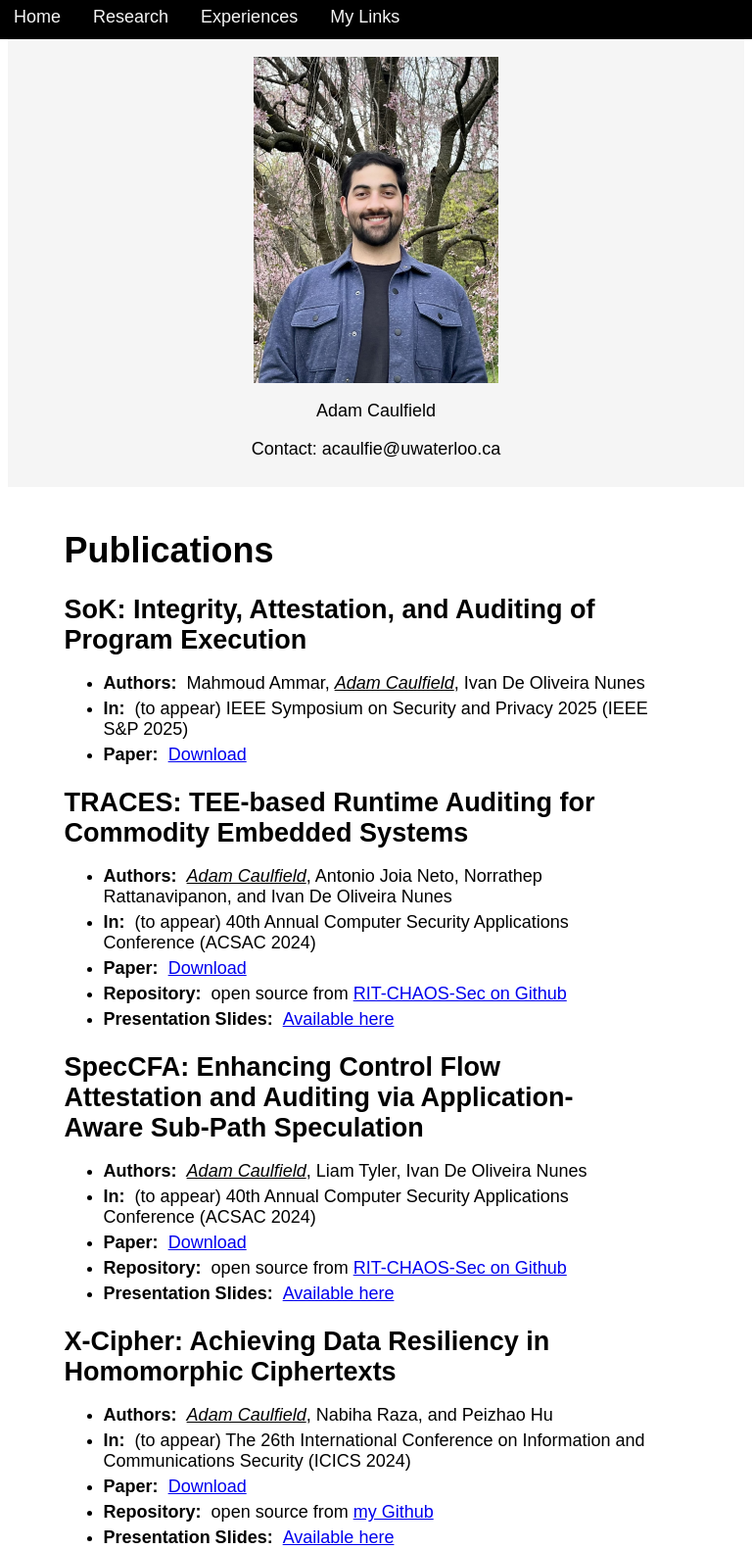
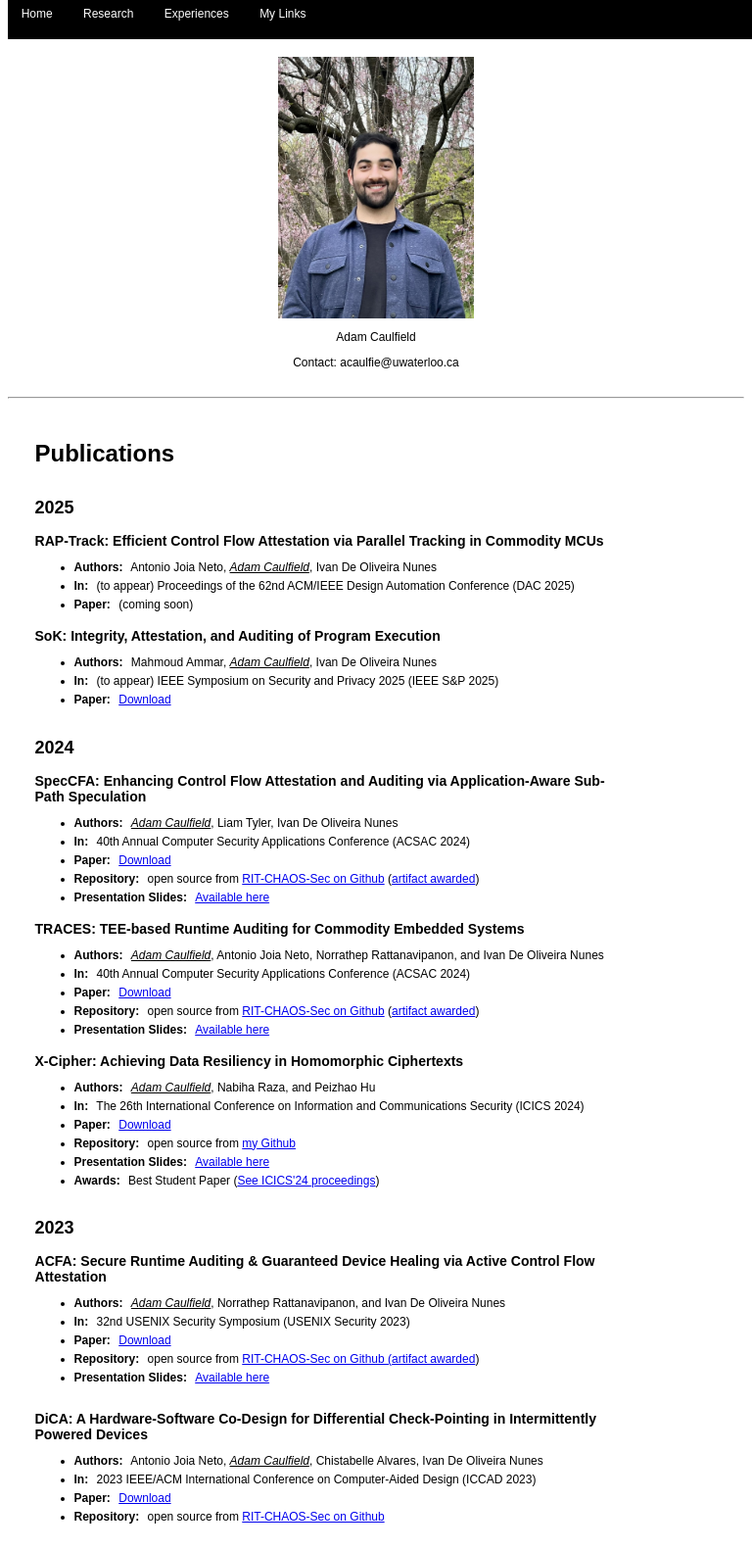
Before and after one commit to adamicaulfield/adamicaulfield.github.io, a plain HTML site: page research.html in a window 768 px wide. Shown: the top 1582 px of the page at 98% size. Drawn offline with Linux system fonts and the light colour scheme.

Commit message:
big change

```diff
--- a/deadlines.html
+++ b/deadlines.html
@@ -27,22 +27,15 @@
 	</div>
 </div>
 
-<!-- <div class="header">
-	<img class="headshot" src="./headshot.jpg" data-pagespeed-url-hash="826722182" onload="pagespeed.CriticalImages.checkImageForCriticality(this);">
-	<p>Adam Caulfield</p>
-	<p>Email: ac7717@rit.edu</p>
-</div>
- -->
-<div style="width:90%; margin:5%">
+<div class="left-bumper"></div>
+<div class="right-bumper"></div>
+<script src="./bumper.js"></script>
+
+<div class="main-content">
 	<hr>
     <h1>Conference Deadlines</h1>
     <hr>
     <div style="font-size:18pt;">
-	    <p><span style="font-weight:bold">PoPETs 2025 (Cycle 4/4):</p>
-	    <ul style="margin-top:0pt">
-	    	<li><span style="font-weight:bold">Submission:</span> </span> <span class="date">Feb 28, 2025 23:59:59</span></li>
-	    	<li><a href="https://petsymposium.org/">CFP Link</a></li>
-	    </ul>
 
     	<p><span style="font-weight:bold">WiSec 2025 (Cycle 2/2):</span></p>
         <ul style="margin-top:0pt">
@@ -63,12 +56,6 @@
         	<li><a href="https://www.sigsac.org/ccs/CCS2025/call-for-papers/">CFP Link</a></li>
         </ul>
 
-        <p><span style="font-weight:bold">ESORICS 2025 (Cycle 2/2):</span></p>
-        <ul style="margin-top:0pt">
-        	<li><span style="font-weight:bold">Submission:</span> </span> <span class="date">April 14, 2025 23:59:59</span></li>
-        	<li><a href="https://esorics2025.sciencesconf.org/resource/page/id/1">CFP Link</a></li>
-        </ul>
-
 	    <p><span style="font-weight:bold">CHES 2025 (Cycle 4/4):</span></p>
 	    <ul style="margin-top:0pt">
 	    	<li><span style="font-weight:bold">Submission:</span> <span class="date">April 15, 2025 23:59:59</span></li>
@@ -86,6 +73,12 @@
 			<li><span style="font-weight:bold">Abstract:</span> <span class="date">April 14, 2025 23:59:59</span></li>
 			<li><span style="font-weight:bold">Submission:</span> <span class="date">April 21, 2025 23:59:59</span></li>
 			<li><a href="https://2025.iccad.com/">CFP Link</a></li>
+		</ul>
+
+		<p><span style="font-weight:bold">ESORICS 2025 (Cycle 2/2):</span></p>
+		<ul style="margin-top:0pt">
+			<li><span style="font-weight:bold">Submission:</span> </span> <span class="date">April 22, 2025 23:59:59</span></li>
+			<li><a href="https://esorics2025.sciencesconf.org/resource/page/id/1">CFP Link</a></li>
 		</ul>
 
 		<p><span style="font-weight:bold">RTSS 2025:</span></p>
@@ -235,6 +228,11 @@
         	<li><span style="font-weight:bold">Submission:</span> <span class="date">Feb 4, 2025 23:59:59</span></li>
         	<li><a href="https://csf2025.ieee-security.org/cfp.html">CFP Link</a></li>
         </ul>
+        <p><span style="font-weight:bold">PoPETs 2025 (Cycle 4/4):</p>
+        <ul style="margin-top:0pt">
+        	<li><span style="font-weight:bold">Submission:</span> </span> <span class="date">Feb 28, 2025 23:59:59</span></li>
+        	<li><a href="https://petsymposium.org/">CFP Link</a></li>
+        </ul>
 	</div>
 </div>
 
@@ -284,6 +282,5 @@
     setInterval(updateCountdown, 1000);
 </script>
 
-
 </body>
 </html>
--- a/default.css
+++ b/default.css
@@ -1,31 +1,48 @@
 body{
-  font-family:'Arial', sans-serif;
-  font-size:  18px;
+  font-family:sans-serif;
+  font-size:  16px;
 }
 
 .main-content {
-  margin-left: 5%;
-  margin-right: 5%;
+  margin-left: 20%;
+  margin-right: 20%;
   padding: 20px;
-  width: 89%; /* Adjust the width to leave space for the side banner */
+  width: 60%;
   display: flex;
   flex-wrap: wrap;
-  align-items: flex-start; /* Align items to the top */
-  /*outline: 2px solid blue;*/ /*debug*/
+  align-items: flex-start;
 }
 
 .main-content > * {
-  flex: 1 1 85%; /* Allow items to grow and take up available space */
-  max-width: 85%; /* Prevent items from exceeding their container width */
+  flex: 1 1 90%;
+  max-width: 95%;
+}
+
+.left-bumper {
+  position: absolute;
+  top: 0;
+  left: 0;
+  width: 20%;
+  height: 100vh;
+  background-color: #f5f5f5;
+}
+
+.right-bumper {
+  position: absolute;
+  top: 0;
+  right: 0;
+  width: 20%;
+  height: 100vh;
+  background-color: #f5f5f5;
 }
 
 .top-banner {
   position: absolute;
   top: 0;
-  left: 0;
-  width: 100%;
+  left: 20%;
+  width: 60%;
   height: 40px;
-  font-size:  14px;
+  font-size:  16px;
   background-color: #000000;
   color: #f5f5f5;
 }
@@ -44,13 +61,7 @@ body{
   display: block;
   padding: 7px 14px;
   text-decoration: none;
-  color: #f5f5f5;
-}
-
-@media (min-width: 600px) {
-  .top-banner {
-    font-size: 18px;
-  }
+  color: white;
 }
 
 .header {
@@ -58,7 +69,6 @@ body{
   padding-bottom: 10px;
   width:100%;
   text-align:center;
-  background-color: #f5f5f5;
 }
 
 .headshot {
@@ -74,3 +84,94 @@ body{
   margin-right:5px;
   font-weight:bold;
 }
+
+.interests{
+  border-spacing: 0 15px;
+  font-size: 16px;
+}
+
+/*************************  MOBILE PHONE ********************************/
+
+@media (max-width: 900px) {
+  body{
+    font-family:sans-serif;
+    font-size:  12px;
+  }
+
+  .main-content {
+    margin-left: 1%;
+    margin-right: 1%;
+    padding: 20px;
+    width: 90%;
+    display: flex;
+    flex-wrap: wrap;
+    align-items: flex-start;
+  }
+
+  .main-content > * {
+    flex: 1 1 80%;
+    max-width: 90%;
+  }
+
+  .left-bumper {
+    display: none;
+  }
+
+  .right-bumper {
+    display: none;
+  }
+
+  .top-banner {
+    position: absolute;
+    top: 0;
+    left: 1%;
+    width: 100%;
+    height: 40px;
+    font-size:  12px;
+    background-color: #000000;
+    color: #f5f5f5;
+  }
+
+  .top-banner nav ul {
+    margin: 0;
+    padding: 0;
+    list-style: none;
+  }
+
+  .top-banner nav ul li {
+    display: inline-block;
+  }
+
+  .top-banner nav ul li a {
+    display: block;
+    padding: 7px 14px;
+    text-decoration: none;
+    color: white;
+  }
+
+  .header {
+  /*  padding-top: 50px;*/
+  /*  padding-bottom: 10px;*/
+  /*  width:100%;*/
+    text-align:center;
+  }
+
+  .headshot {
+    max-width: 200px;
+    max-height: 100%;
+  }
+
+  .publications {
+    padding-bottom:5px;
+  }
+
+  .resource {
+    margin-right:5px;
+    font-weight:bold;
+  }
+
+  .interests{
+    border-spacing: 0 15px;
+    font-size: 12px;
+  }
+}
--- a/research.html
+++ b/research.html
@@ -13,6 +13,12 @@
 
 <body>
 
+<div class="left-bumper"></div>
+<div class="right-bumper"></div>
+<script src="./bumper.js"></script>
+
+
+<div class="centered-box">
 	<div class="banner">
 	  <div class="top-banner">
 	    <nav>
@@ -31,44 +37,53 @@
 		<p>Adam Caulfield</p>
 		<p>Contact: acaulfie@uwaterloo.ca</p>
 	</div>
+		<hr>
+	<div class="main-content">
 
-<div class="main-content">
 		<h1>Publications</h1>
+		<h2>2025</h2>
+		<h3 style="margin-bottom:0px; margin-top:0px">RAP-Track: Efficient Control Flow Attestation via Parallel Tracking in Commodity MCUs</h3>
+		<ul>
+			<li class="publications"> <span class="resource">Authors:</span>  Antonio Joia Neto, <span style="font-style:italic;"><u>Adam Caulfield</span></u>, Ivan De Oliveira Nunes</li>
+			<li class="publications"> <span class="resource">In:</span>  (to appear) Proceedings of the 62nd ACM/IEEE Design Automation Conference (DAC 2025)
+			</li>
+			<li class="publications"><span class="resource">Paper:</span> (coming soon) </li>
+		</ul>
 
-	<h2 style="margin-bottom:0px; margin-top:0px">SoK: Integrity, Attestation, and Auditing of Program Execution</h2>
+		<h3 style="margin-bottom:0px; margin-top:0px">SoK: Integrity, Attestation, and Auditing of Program Execution</h3>
 		<ul>
 			<li class="publications"> <span class="resource">Authors:</span>  Mahmoud Ammar, <span style="font-style:italic;"><u>Adam Caulfield</span></u>, Ivan De Oliveira Nunes</li>
 			<li class="publications"> <span class="resource">In:</span>  (to appear) IEEE Symposium on Security and Privacy 2025 (IEEE S&P 2025)
 			</li>
 			<li class="publications"><span class="resource">Paper:</span> <a href="./papers/sok_runtime_integrity.pdf">Download</a>  </li>
 		</ul>
+		<h2>2024</h2>
+		<h3 style="margin-bottom:0px; margin-top:0px">SpecCFA: Enhancing Control Flow Attestation and Auditing via Application-Aware Sub-Path Speculation</h3>
+		<ul>
+			<li class="publications"> <span class="resource">Authors:</span> <span style="font-style:italic;"><u>Adam Caulfield</span></u>, Liam Tyler, Ivan De Oliveira Nunes</li>
+			<li class="publications"> <span class="resource">In:</span> 40th Annual Computer Security Applications Conference (ACSAC 2024)
+			</li>
+			<li class="publications"><span class="resource">Paper:</span> </span> <a href="./papers/speccfa.pdf">Download</a> </li>
+			<li class="publications"><span class="resource">Repository:</span> open source from <a href="https://github.com/RIT-CHAOS-SEC/SpecCFA">RIT-CHAOS-Sec on Github</a> (<a href="https://www.acsac.org/2024/program/artifacts/">artifact awarded</a>)</li>
+			<li class="publications"><span class="resource">Presentation Slides: </span>
+				<a href="./misc/speccfa_slides_acsac_2024.pdf">Available here</a>
+		</ul>
 
-	<h2 style="margin-bottom:0px; margin-top:0px">TRACES: TEE-based Runtime Auditing for Commodity Embedded Systems</h2>
+		<h3 style="margin-bottom:0px; margin-top:0px">TRACES: TEE-based Runtime Auditing for Commodity Embedded Systems</h3>
 		<ul>
 			<li class="publications"> <span class="resource">Authors:</span> <span style="font-style:italic;"><u>Adam Caulfield</span></u>,  Antonio Joia Neto, Norrathep Rattanavipanon, and Ivan De Oliveira Nunes</li>
-		<li class="publications"> <span class="resource">In:</span>  (to appear) 40th Annual Computer Security Applications Conference (ACSAC 2024)
+			<li class="publications"> <span class="resource">In:</span> 40th Annual Computer Security Applications Conference (ACSAC 2024)
 			</li>
 			<li class="publications"><span class="resource">Paper:</span> </span> <a href="./papers/traces.pdf">Download</a> </li>
-		<li class="publications"><span class="resource">Repository:</span> open source from <a href="https://github.com/RIT-CHAOS-SEC/TRACES">RIT-CHAOS-Sec on Github</a></li>
+			<li class="publications"><span class="resource">Repository:</span> open source from <a href="https://github.com/RIT-CHAOS-SEC/TRACES">RIT-CHAOS-Sec on Github</a> (<a href="https://www.acsac.org/2024/program/artifacts/">artifact awarded</a>)</li>
 			<li class="publications"><span class="resource">Presentation Slides: </span>
 				<a href="./misc/traces_slides_acsac_2024.pdf">Available here</a>
 		</ul>
 
-	<h2 style="margin-bottom:0px; margin-top:0px">SpecCFA: Enhancing Control Flow Attestation and Auditing via Application-Aware Sub-Path Speculation</h2>
-	<ul>
-		<li class="publications"> <span class="resource">Authors:</span> <span style="font-style:italic;"><u>Adam Caulfield</span></u>, Liam Tyler, Ivan De Oliveira Nunes</li>
-		<li class="publications"> <span class="resource">In:</span>  (to appear) 40th Annual Computer Security Applications Conference (ACSAC 2024)
-		</li>
-		<li class="publications"><span class="resource">Paper:</span> </span> <a href="./papers/speccfa.pdf">Download</a> </li>
-		<li class="publications"><span class="resource">Repository:</span> open source from <a href="https://github.com/RIT-CHAOS-SEC/SpecCFA">RIT-CHAOS-Sec on Github</a></li>
-		<li class="publications"><span class="resource">Presentation Slides: </span>
-			<a href="./misc/speccfa_slides_acsac_2024.pdf">Available here</a>
-	</ul>
-
-	<h2 style="margin-bottom:0px; margin-top:0px">X-Cipher: Achieving Data Resiliency in Homomorphic Ciphertexts</h2>
+		<h3 style="margin-bottom:0px; margin-top:0px">X-Cipher: Achieving Data Resiliency in Homomorphic Ciphertexts</h3>
 		<ul>
 			<li class="publications"> <span class="resource">Authors:</span> <span style="font-style:italic;"><u>Adam Caulfield</span></u>, Nabiha Raza, and Peizhao Hu</li>
-		<li class="publications"> <span class="resource">In:</span>  (to appear) The 26th International Conference on Information and Communications Security (ICICS 2024)
+			<li class="publications"> <span class="resource">In:</span> The 26th International Conference on Information and Communications Security (ICICS 2024)
 			</li>
 			<li class="publications"><span class="resource">Paper:</span>
 			<a href="./papers/xcipher_icics.pdf">Download</a>
@@ -79,12 +94,15 @@
 				<li class="publications"><span class="resource">Presentation Slides: </span>
 				<a href="./misc/xcipher_slides_icics_2024.pdf">Available here</a>
 			</li>
+			 <li class="publications"><span class="resource">Awards:</span> <span>Best Student Paper (<a href="https://link.springer.com/content/pdf/10.1007/978-981-97-8801-9.pdf">See  ICICS'24 proceedings</a>)</span>
+			</li>
 		</ul>
 
-	<h2 style="margin-bottom:0px; margin-top:0px">ACFA: Secure Runtime Auditing & Guaranteed Device Healing via Active Control Flow Attestation</h2>
+		<h2>2023</h2>
+		<h3 style="margin-bottom:0px; margin-top:0px">ACFA: Secure Runtime Auditing & Guaranteed Device Healing via Active Control Flow Attestation</h3>
 		<ul>
 			<li class="publications"> <span class="resource">Authors:</span> <span style="font-style:italic;"><u>Adam Caulfield</span></u>, Norrathep Rattanavipanon, and Ivan De Oliveira Nunes</li>
-		<li class="publications"> <span class="resource">In:</span> 32nd USENIX Security Symposium (USENIX Security 23)
+			<li class="publications"> <span class="resource">In:</span> 32nd USENIX Security Symposium (USENIX Security 2023)
 			</li>
 			<li class="publications"><span class="resource">Paper:</span>
 			<!-- <a href="https://www.usenix.org/conference/usenixsecurity23/presentation/caulfield">USENIX</a>,   -->
@@ -92,10 +110,7 @@
 			<!-- <a href="https://arxiv.org/abs/2303.16282">Pre-Print</a> -->
 			</li>
 			<li class="publications">
-			<span class="resource">Artifact Evaluation:</span> Available, Functional, Reproduced. (<a href="./misc/ACFA_Artifact_Appendix_Author_version.pdf">Artifact Appendix</a>)
-		</li>
-		<li class="publications">
-			<span class="resource">Repository:</span> open source from <a href="https://github.com/RIT-CHAOS-SEC/ACFA">RIT-CHAOS-Sec on Github</a>
+				<span class="resource">Repository:</span> open source from <a href="https://github.com/RIT-CHAOS-SEC/ACFA">RIT-CHAOS-Sec on Github  (<a href="./misc/ACFA_Artifact_Appendix_Author_version.pdf">artifact awarded</a>)</a>
 			</li>
 			<li class="publications"><span class="resource">Presentation Slides: </span>
 				<a href="https://www.usenix.org/conference/usenixsecurity23/presentation/caulfield">Available here</a>
@@ -103,7 +118,7 @@
 		</ul>
 
 
-	<h2 style="margin-bottom:0px; margin-top:10px">DiCA: A Hardware-Software Co-Design for Differential Check-Pointing in Intermittently Powered Devices</h2>
+		<h3 style="margin-bottom:0px; margin-top:10px">DiCA: A Hardware-Software Co-Design for Differential Check-Pointing in Intermittently Powered Devices</h3>
 		<ul>
 			<li class="publications"> <span class="resource">Authors:</span> Antonio Joia Neto, <span style="font-style:italic;"><u>Adam Caulfield</span></u>, Chistabelle Alvares, Ivan De Oliveira Nunes</li>
 			<li class="publications"> <span class="resource">In:</span> 2023 IEEE/ACM International Conference on Computer-Aided Design (ICCAD 2023)
@@ -116,7 +131,8 @@
 			</li>
 		</ul>
 
-	<h2 style="margin-bottom:0px; margin-top:0px">ASAP: Reconciling Asynchronous Real-Time Operations and Proofs of Execution in Simple Embedded Systems</h2>
+		<h2>2022</h2>
+		<h3 style="margin-bottom:0px; margin-top:0px">ASAP: Reconciling Asynchronous Real-Time Operations and Proofs of Execution in Simple Embedded Systems</h3>
 		<ul>
 			<li class="publications"> <span class="resource">Authors:</span> <span style="font-style:italic;"><u>Adam Caulfield</span></u>, Norrathep Rattanavipanon, and Ivan De Oliveira Nunes</li>
 			<li class="publications"> <span class="resource">In:</span> Proceedings of the 59th ACM/IEEE Design Automation Conference (DAC 2022)
@@ -134,7 +150,8 @@
 			</li>
 		</ul>
 
-	<h2 style="margin-bottom:0px; margin-top:0px">SparkFHE: Distributed Dataflow Framework with Fully Homomorphic Encryption</h2>
+		<h2>2020</h2>
+		<h3 style="margin-bottom:0px; margin-top:0px">SparkFHE: Distributed Dataflow Framework with Fully Homomorphic Encryption</h3>
 		<ul>
 			<li class="publications"> <span class="resource">Authors:</span> Peizhao Hu, Asma Aloufi, <span style="font-style:italic;"><u>Adam Caulfield</span></u>, Kim Laine and Kristin Lauter</li>
 			<li class="publications"> <span class="resource">In:</span> Privacy-Preserving Machine Learning Workshop collocated with NeurlIPS (PPML 2020)
@@ -147,14 +164,14 @@
 		<hr>
 
 		<h1>Posters</h1>
-	<h2 style="margin-bottom:0px; margin-top:0px">Runtime Auditing from the Verifier's Perspective</h2>
+		<h3 style="margin-bottom:0px; margin-top:0px">Runtime Auditing from the Verifier's Perspective</h3>
 		<ul>
 			<li class="publications"> <span class="resource">Authors:</span> <span style="font-style:italic;"><u>Adam Caulfield</span></u>, Norrathep Rattanavipanon, and Ivan De Oliveira Nunes</li>
 			<li class="publications"> <span class="resource">In: </span> USENIX Security 2024
 			</li>
 		</ul>
 
-	<h2 style="margin-bottom:0px; margin-top:0px">SparkFHE: Distributed Dataflow Framework with Fully Homomorphic Encryption</h2>
+		<h3 style="margin-bottom:0px; margin-top:0px">SparkFHE: Distributed Dataflow Framework with Fully Homomorphic Encryption</h3>
 		<ul>
 			<li class="publications"> <span class="resource">Authors:</span> Peizhao Hu, Asma Aloufi, <span style="font-style:italic;"><u>Adam Caulfield</span></u>, Kim Laine and Kristin Lauter</li>
 			<li class="publications"> <span class="resource">In: </span> Great Lakes Security Day (GLSD) 2020
@@ -164,7 +181,7 @@
 		<hr>
 
 		<h1>Invited Talks</h1>
-	<h2 style="margin-bottom:0px; margin-top:0px">Secure Runtime Auiditing of Embedded Systems Software</h2>
+		<h3 style="margin-bottom:0px; margin-top:0px">Secure Runtime Auiditing of Embedded Systems Software</h3>
 		<ul>
 			<li class="publications"> <span class="resource">Authors:</span> <span style="font-style:italic;"><u>Adam Caulfield</span></u></li>
 			<li class="publications"> <span class="resource">In: </span> ACM Conference on Computer and Communications Security (CCS) Doctoral Symposium 2024
@@ -173,7 +190,7 @@
 			<li class="publications"> <span class="resource">Proram: </span> <a href="https://www.sigsac.org/ccs/CCS2024/program/doctoral-symposium.html">via CCS</a></li>
 		</ul>
 
-	<h2 style="margin-bottom:0px; margin-top:0px">ACFA: Secure Runtime Auditing & Guaranteed Device Healing via Active Control Flow Attestation</h2>
+		<h3 style="margin-bottom:0px; margin-top:0px">ACFA: Secure Runtime Auditing & Guaranteed Device Healing via Active Control Flow Attestation</h3>
 		<ul>
 			<li class="publications"> <span class="resource">Authors:</span> <span style="font-style:italic;"><u>Adam Caulfield</span></u>, Norrathep Rattanavipanon, and Ivan De Oliveira Nunes</li>
 			<li class="publications"> <span class="resource">In: </span> Center of Academic Excellence in Research (CAE-R) Research Symposium 2023
@@ -185,6 +202,7 @@
 
 	<p style="margin-left:96%; margin-top:5%"><span id="visitorCount">0</span></p>
 	<script src="pagecount.js"></script>
+</div>
 
 </body>
 </html>
```
Also changed, not shown: bumper.js (added, +11 -0 lines), experiences.html (+7 -0 lines), index.html (+17 -7 lines), links.html (+10 -8 lines). Lines whose indentation alone changed are shown as unchanged.
